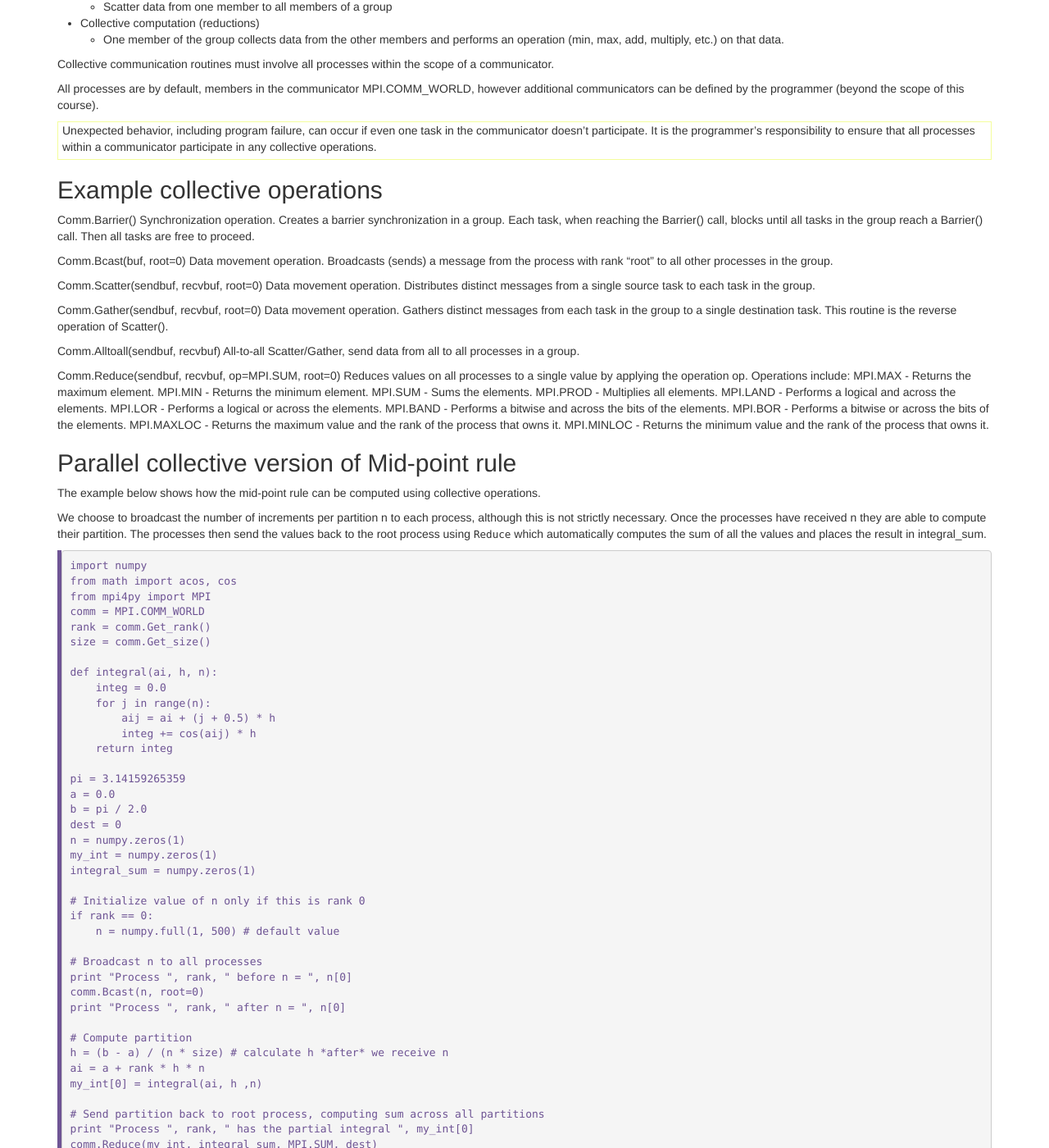
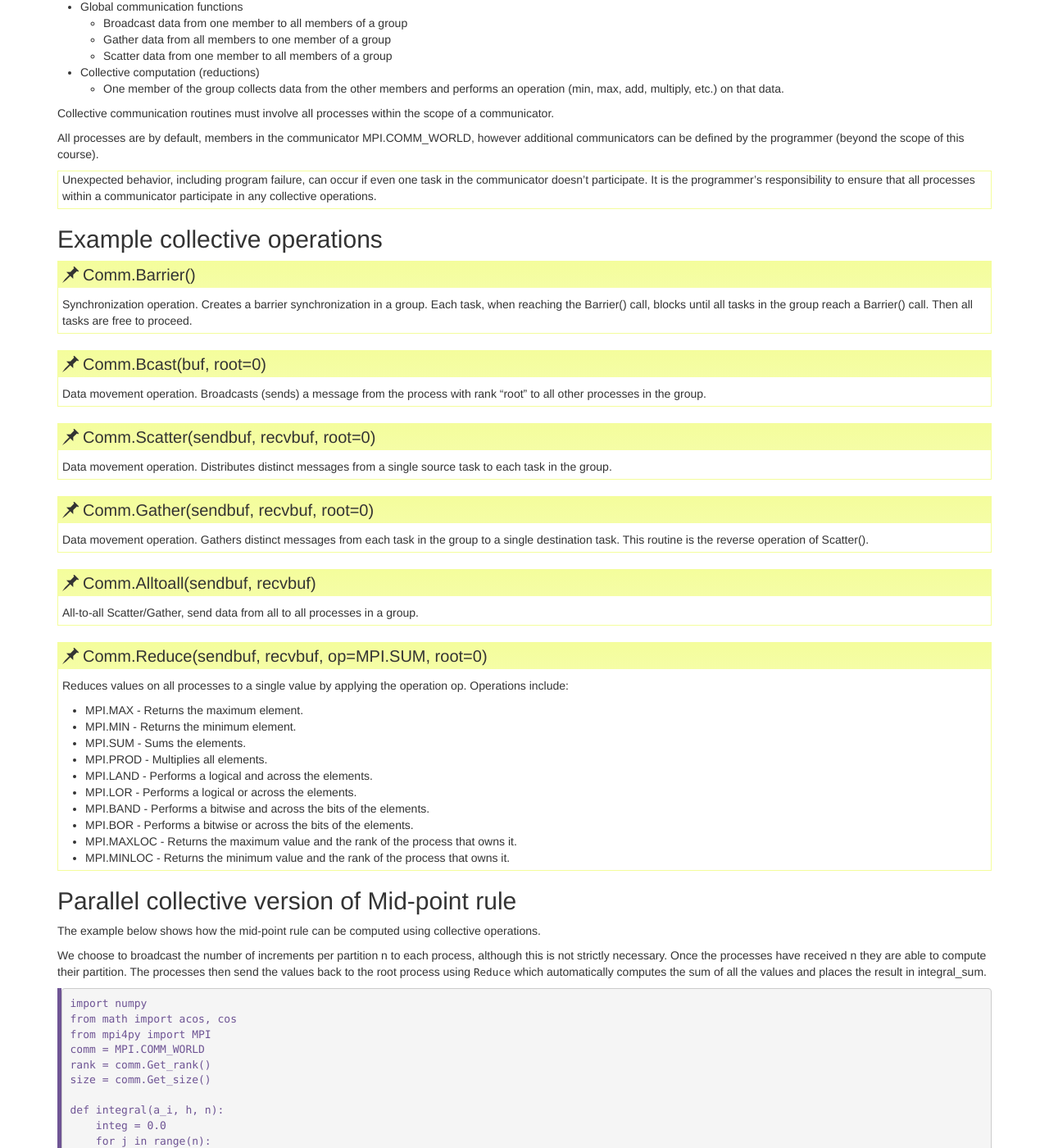
Before and after one commit to nyu-cds/python-mpi, a Jekyll site: the page built from _episodes/05-collectives.md, in a window 1280 px wide and 1400 px high, scrolled down 529 px. Shown: the whole window at 82% size. Built offline with Jekyll 4.4.1, drawn with Linux system fonts in a browser that asks for light colours; some of the changed text lies outside the part shown.

Commit message:
proof
Signed-off-by: Greg Watson <g.watson@computer.org>

```diff
--- a/_episodes/05-collectives.md
+++ b/_episodes/05-collectives.md
@@ -1,10 +1,16 @@
 ---
 title: "Collective Operations"
-teaching: 0
-exercises: 0
+teaching: 30
+exercises: 20
 questions:
+- "What is the difference between point-to-point and collective communication?"
 objectives:
+- "Understand the basics of collective communication."
+- "Learn about the different types of collective communication."
+- "See how collective communication can be used in practice."
 keypoints:
+- "Collective communication allows data to be sent or received from multiple processes simultaneously."
+- "Collective operations fall into three broad categories: synchonization, communication, and computation."
 ---
 There are many situations in parallel programming when groups of processes need to exchange messages. Rather than explicitly sending and receiving
 such messages as we have been doing, the real power of MPI comes from group operations known as *collectives*.
@@ -34,35 +40,41 @@ All processes are by default, members in the communicator MPI.COMM_WORLD, howeve
 
 ## Example collective operations
 
-Comm.Barrier()
-Synchronization operation. Creates a barrier synchronization in a group. Each task, when reaching the Barrier() call, blocks until all
-tasks in the group reach a Barrier() call. Then all tasks are free to proceed.
+> ## Comm.Barrier()
+> Synchronization operation. Creates a barrier synchronization in a group. Each task, when reaching the Barrier() call, blocks until all
+> tasks in the group reach a Barrier() call. Then all tasks are free to proceed.
+{: .callout}
 
-Comm.Bcast(buf, root=0)
-Data movement operation. Broadcasts (sends) a message from the process with rank "root" to all other processes in the group.
+> ## Comm.Bcast(buf, root=0)
+> Data movement operation. Broadcasts (sends) a message from the process with rank "root" to all other processes in the group.
+{: .callout}
 
-Comm.Scatter(sendbuf, recvbuf, root=0)
-Data movement operation. Distributes distinct messages from a single source task to each task in the group.
+> ## Comm.Scatter(sendbuf, recvbuf, root=0)
+> Data movement operation. Distributes distinct messages from a single source task to each task in the group.
+{: .callout}
 
-Comm.Gather(sendbuf, recvbuf, root=0)
-Data movement operation. Gathers distinct messages from each task in the group to a single destination task. This routine is the reverse
-operation of Scatter().
+> ## Comm.Gather(sendbuf, recvbuf, root=0)
+> Data movement operation. Gathers distinct messages from each task in the group to a single destination task. This routine is the reverse
+> operation of Scatter().
+{: .callout}
 
-Comm.Alltoall(sendbuf, recvbuf)
-All-to-all Scatter/Gather, send data from all to all processes in a group.
+> ## Comm.Alltoall(sendbuf, recvbuf)
+> All-to-all Scatter/Gather, send data from all to all processes in a group.
+{: .callout}
 
-Comm.Reduce(sendbuf, recvbuf, op=MPI.SUM, root=0)
-Reduces values on all processes to a single value by applying the operation op. Operations include:
-MPI.MAX - Returns the maximum element.
-MPI.MIN - Returns the minimum element.
-MPI.SUM - Sums the elements.
-MPI.PROD - Multiplies all elements.
-MPI.LAND - Performs a logical and across the elements.
-MPI.LOR - Performs a logical or across the elements.
-MPI.BAND - Performs a bitwise and across the bits of the elements.
-MPI.BOR - Performs a bitwise or across the bits of the elements.
-MPI.MAXLOC - Returns the maximum value and the rank of the process that owns it.
-MPI.MINLOC - Returns the minimum value and the rank of the process that owns it.
+> ## Comm.Reduce(sendbuf, recvbuf, op=MPI.SUM, root=0)
+> Reduces values on all processes to a single value by applying the operation op. Operations include:
+> - MPI.MAX - Returns the maximum element.
+> - MPI.MIN - Returns the minimum element.
+> - MPI.SUM - Sums the elements.
+> - MPI.PROD - Multiplies all elements.
+> - MPI.LAND - Performs a logical and across the elements.
+> - MPI.LOR - Performs a logical or across the elements.
+> - MPI.BAND - Performs a bitwise and across the bits of the elements.
+> - MPI.BOR - Performs a bitwise or across the bits of the elements.
+> - MPI.MAXLOC - Returns the maximum value and the rank of the process that owns it.
+> - MPI.MINLOC - Returns the minimum value and the rank of the process that owns it.
+{: .callout}
 
 ## Parallel collective version of Mid-point rule
 
@@ -80,11 +92,11 @@ comm = MPI.COMM_WORLD
 rank = comm.Get_rank()
 size = comm.Get_size()
 
-def integral(ai, h, n):
+def integral(a_i, h, n):
     integ = 0.0
     for j in range(n):
-        aij = ai + (j + 0.5) * h
-        integ += cos(aij) * h
+        a_ij = a_i + (j + 0.5) * h
+        integ += cos(a_ij) * h
     return integ
 
 pi = 3.14159265359
@@ -106,8 +118,8 @@ print "Process ", rank, " after n = ", n[0]
 
 # Compute partition
 h = (b - a) / (n * size) # calculate h *after* we receive n
-ai = a + rank * h * n
-my_int[0] = integral(ai, h ,n)
+a_i = a + rank * h * n
+my_int[0] = integral(a_i, h ,n)
 
 # Send partition back to root process, computing sum across all partitions
 print "Process ", rank, " has the partial integral ", my_int[0]
```
Also changed, not shown: _episodes/04-decomposition.md (+13 -6 lines), _episodes/06-notes.md (+9 -2 lines).
